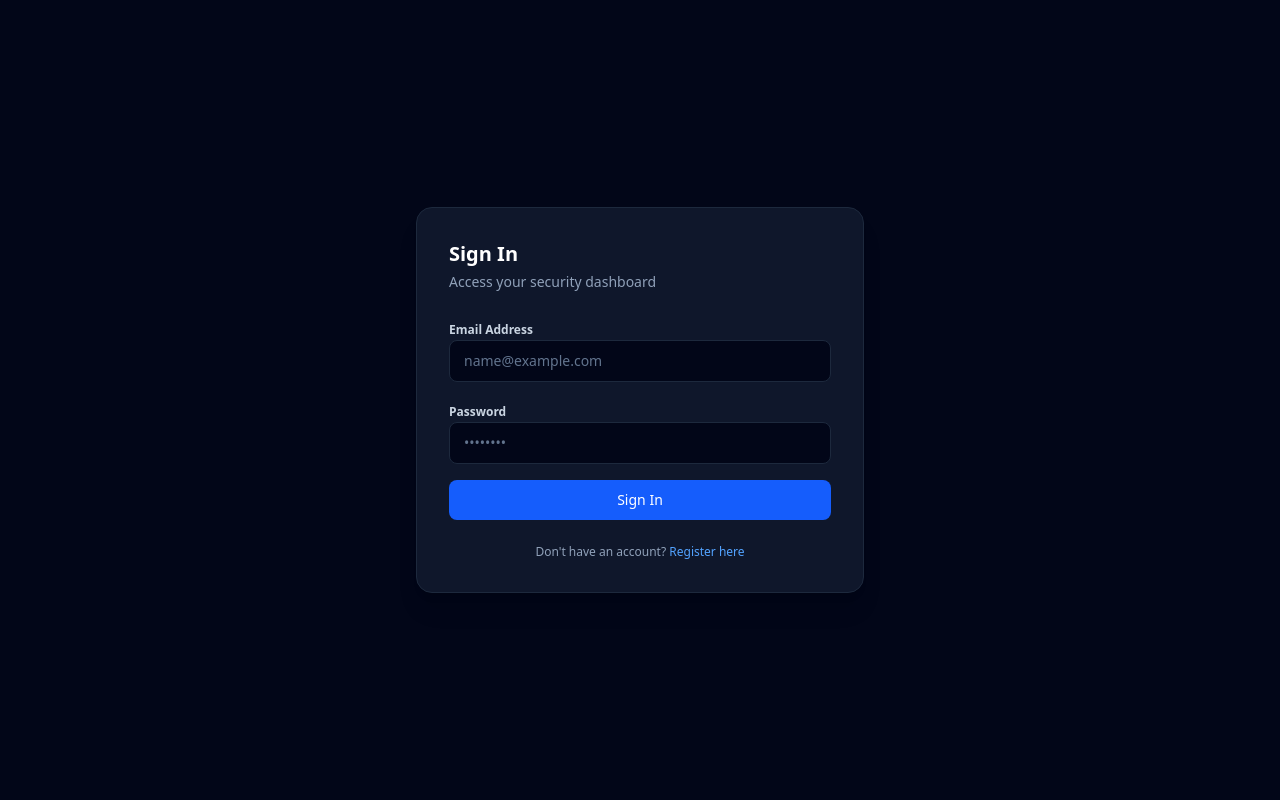
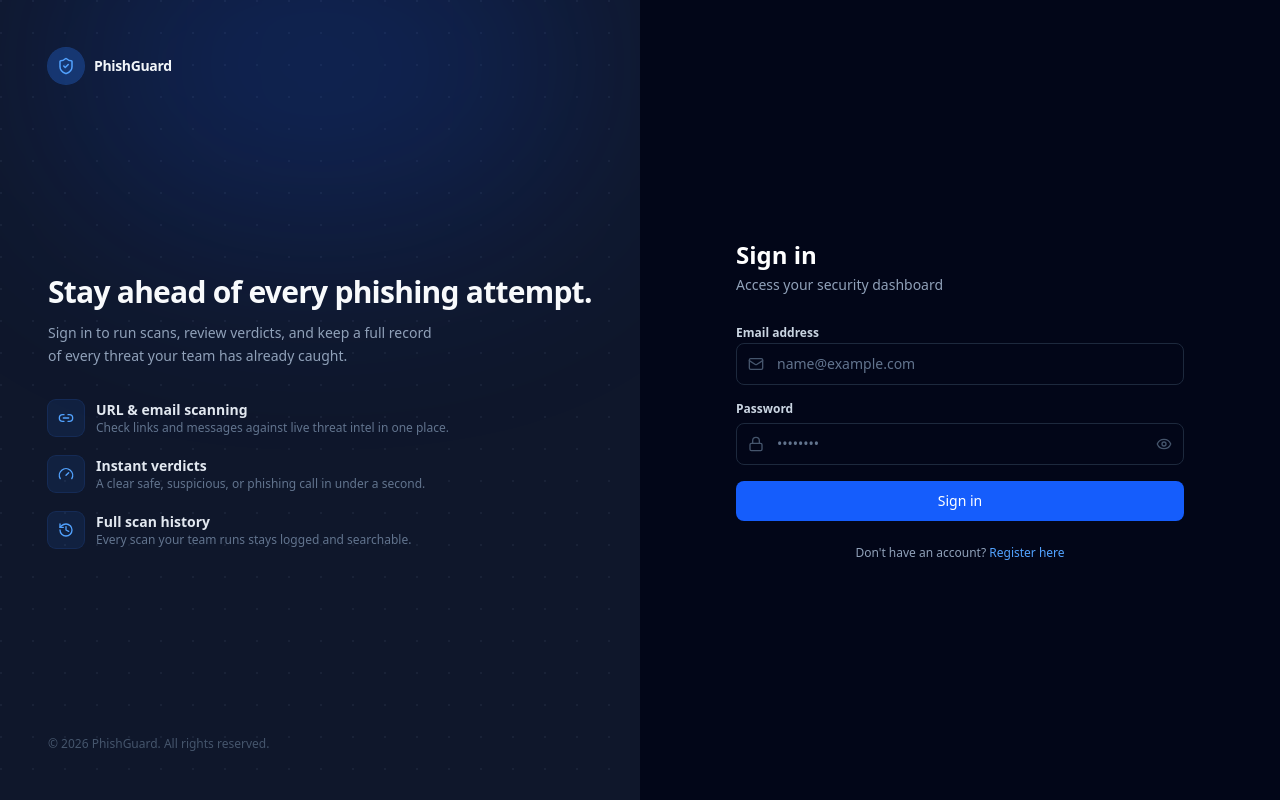
Before and after one commit to Ayusht20/phishing_detection, a Next.js app in the folder frontend/: page /login in a window 1280 px wide. Built offline with nearby package versions, Linux system fonts and the light colour scheme; no server answers.

Commit message:
Updated the UI of login page

```diff
--- a/frontend/src/app/login/page.js
+++ b/frontend/src/app/login/page.js
@@ -1,17 +1,123 @@
 'use client';
 
-import { useState } from 'react';
-import { useRouter } from 'next/navigation';
+import { useState, useEffect } from 'react';
+import { useRouter, useSearchParams } from 'next/navigation';
 import Link from 'next/link';
+import {
+  ShieldCheck,
+  Mail,
+  Lock,
+  Eye,
+  EyeOff,
+  Loader2,
+  AlertTriangle,
+  CheckCircle2,
+  Link2,
+  Gauge,
+  History,
+} from 'lucide-react';
 import api from '../../services/api';
 import { ENDPOINTS } from '../../constants/apiEndpoints';
+
+const VALUE_PROPS = [
+  {
+    title: 'URL & email scanning',
+    description: 'Check links and messages against live threat intel in one place.',
+    Icon: Link2,
+  },
+  {
+    title: 'Instant verdicts',
+    description: 'A clear safe, suspicious, or phishing call in under a second.',
+    Icon: Gauge,
+  },
+  {
+    title: 'Full scan history',
+    description: 'Every scan your team runs stays logged and searchable.',
+    Icon: History,
+  },
+];
+
+function RadarMark({ className = 'h-9 w-9' }) {
+  return (
+    <div className={`relative flex items-center justify-center ${className}`}>
+      <span className="absolute inline-flex h-full w-full animate-ping rounded-full bg-blue-500/20" />
+      <div className="relative flex h-full w-full items-center justify-center rounded-full bg-blue-500/10 ring-1 ring-blue-500/30">
+        <ShieldCheck className="h-1/2 w-1/2 text-blue-400" />
+      </div>
+    </div>
+  );
+}
+
+function BrandPanel() {
+  return (
+    <div className="relative hidden overflow-hidden bg-slate-900 lg:flex lg:w-1/2 lg:flex-col lg:justify-between">
+      <div
+        className="pointer-events-none absolute inset-0 opacity-[0.12]"
+        style={{
+          backgroundImage:
+            'radial-gradient(circle at 1px 1px, rgb(100 116 139) 1px, transparent 0)',
+          backgroundSize: '32px 32px',
+        }}
+      />
+      <div className="pointer-events-none absolute -top-24 left-1/2 h-80 w-[32rem] -translate-x-1/2 rounded-full bg-blue-600/20 blur-[110px]" />
+
+      <div className="relative px-12 pt-12">
+        <div className="flex items-center gap-2.5">
+          <RadarMark className="h-9 w-9" />
+          <span className="text-sm font-bold tracking-tight text-slate-100">
+            PhishGuard
+          </span>
+        </div>
+      </div>
+
+      <div className="relative px-12">
+        <h1 className="text-3xl font-bold leading-tight tracking-tight text-slate-50">
+          Stay ahead of every phishing attempt.
+        </h1>
+        <p className="mt-3 max-w-sm text-sm leading-relaxed text-slate-400">
+          Sign in to run scans, review verdicts, and keep a full record of every
+          threat your team has already caught.
+        </p>
+
+        <ul className="mt-8 space-y-5">
+          {VALUE_PROPS.map(({ title, description, Icon }) => (
+            <li key={title} className="flex gap-3">
+              <div className="flex h-9 w-9 flex-shrink-0 items-center justify-center rounded-lg bg-blue-500/10 ring-1 ring-blue-500/20">
+                <Icon className="h-4 w-4 text-blue-400" />
+              </div>
+              <div>
+                <p className="text-sm font-semibold text-slate-200">{title}</p>
+                <p className="text-xs text-slate-500">{description}</p>
+              </div>
+            </li>
+          ))}
+        </ul>
+      </div>
+
+      <div className="relative px-12 pb-12">
+        <p className="text-xs text-slate-600">
+          © {new Date().getFullYear()} PhishGuard. All rights reserved.
+        </p>
+      </div>
+    </div>
+  );
+}
 
 export default function Login() {
   const [email, setEmail] = useState('');
   const [password, setPassword] = useState('');
+  const [showPassword, setShowPassword] = useState(false);
   const [error, setError] = useState('');
+  const [justRegistered, setJustRegistered] = useState(false);
   const [loading, setLoading] = useState(false);
   const router = useRouter();
+  const searchParams = useSearchParams();
+
+  useEffect(() => {
+    if (searchParams.get('registered') === '1') {
+      setJustRegistered(true);
+    }
+  }, [searchParams]);
 
   const handleSubmit = async (e) => {
     e.preventDefault();
@@ -21,8 +127,6 @@ export default function Login() {
     try {
       const res = await api.post(ENDPOINTS.AUTH.LOGIN, { email, password });
 
-  console.log("LOGIN RESPONSE DATA:", res.data); // <--- Add this log
-
       const { access_token, name, role } = res.data;
 
       localStorage.setItem('token', access_token);
@@ -30,8 +134,6 @@ export default function Login() {
       if (role) {
         localStorage.setItem('userRole', role);
       }
-
-  alert("Detected role: " + role); // <--- Add this quick alert
 
       if (role === 'admin') {
         router.push('/admin/dashboard');
@@ -46,50 +148,96 @@ export default function Login() {
   };
 
   return (
-    <main className="min-h-screen bg-slate-950 text-slate-100 flex items-center justify-center p-6">
-      <div className="max-w-md w-full bg-slate-900 border border-slate-800 rounded-2xl p-8 shadow-xl space-y-6">
+    <main className="flex min-h-screen bg-slate-950 text-slate-100">
+      <BrandPanel />
+
+      <div className="flex w-full items-center justify-center p-6 lg:w-1/2">
+        <div className="w-full max-w-md space-y-6">
+          <div className="mb-2 flex items-center gap-2.5 lg:hidden">
+            <RadarMark className="h-8 w-8" />
+            <span className="text-sm font-bold tracking-tight text-slate-100">
+              PhishGuard
+            </span>
+          </div>
+
           <div className="space-y-1">
-          <h2 className="text-xl font-bold text-white">Sign In</h2>
+            <h2 className="text-2xl font-bold text-white">Sign in</h2>
             <p className="text-sm text-slate-400">Access your security dashboard</p>
           </div>
 
+          {justRegistered && (
+            <div className="flex items-start gap-2 rounded-lg border border-emerald-800 bg-emerald-950/60 p-3 text-sm text-emerald-300">
+              <CheckCircle2 className="mt-0.5 h-4 w-4 flex-shrink-0" />
+              <span>Account created. Sign in to get started.</span>
+            </div>
+          )}
+
           {error && (
-          <div className="p-3 bg-red-950/60 border border-red-800 text-red-300 rounded-lg text-sm">
-            {error}
+            <div className="flex items-start gap-2 rounded-lg border border-red-800 bg-red-950/60 p-3 text-sm text-red-300">
+              <AlertTriangle className="mt-0.5 h-4 w-4 flex-shrink-0" />
+              <span>{error}</span>
             </div>
           )}
 
           <form onSubmit={handleSubmit} className="space-y-4">
             <div className="space-y-1.5">
-            <label className="text-xs font-semibold text-slate-300">Email Address</label>
+              <label className="text-xs font-semibold text-slate-300">
+                Email address
+              </label>
+              <div className="relative">
+                <Mail className="pointer-events-none absolute left-3 top-1/2 h-4 w-4 -translate-y-1/2 text-slate-600" />
                 <input
                   type="email"
                   required
+                  autoComplete="email"
                   value={email}
                   onChange={(e) => setEmail(e.target.value)}
                   placeholder="name@example.com"
-              className="w-full px-3.5 py-2.5 bg-slate-950 border border-slate-800 rounded-lg text-sm text-white placeholder-slate-500 focus:outline-none focus:border-blue-500 transition"
+                  className="w-full rounded-lg border border-slate-800 bg-slate-950 py-2.5 pl-10 pr-3.5 text-sm text-white placeholder-slate-500 transition focus:border-blue-500 focus:outline-none"
                 />
+              </div>
             </div>
 
             <div className="space-y-1.5">
-            <label className="text-xs font-semibold text-slate-300">Password</label>
+              <div className="flex items-center justify-between">
+                <label className="text-xs font-semibold text-slate-300">
+                  Password
+                </label>
+
+              </div>
+              <div className="relative">
+                <Lock className="pointer-events-none absolute left-3 top-1/2 h-4 w-4 -translate-y-1/2 text-slate-600" />
                 <input
-              type="password"
+                  type={showPassword ? 'text' : 'password'}
                   required
+                  autoComplete="current-password"
                   value={password}
                   onChange={(e) => setPassword(e.target.value)}
                   placeholder="••••••••"
-              className="w-full px-3.5 py-2.5 bg-slate-950 border border-slate-800 rounded-lg text-sm text-white placeholder-slate-500 focus:outline-none focus:border-blue-500 transition"
+                  className="w-full rounded-lg border border-slate-800 bg-slate-950 py-2.5 pl-10 pr-10 text-sm text-white placeholder-slate-500 transition focus:border-blue-500 focus:outline-none"
                 />
+                <button
+                  type="button"
+                  onClick={() => setShowPassword((v) => !v)}
+                  className="absolute right-3 top-1/2 -translate-y-1/2 text-slate-600 transition-colors hover:text-slate-300"
+                  aria-label={showPassword ? 'Hide password' : 'Show password'}
+                >
+                  {showPassword ? (
+                    <EyeOff className="h-4 w-4" />
+                  ) : (
+                    <Eye className="h-4 w-4" />
+                  )}
+                </button>
+              </div>
             </div>
 
             <button
               type="submit"
               disabled={loading}
-            className="w-full py-2.5 px-4 bg-blue-600 hover:bg-blue-500 disabled:bg-blue-800/60 text-white rounded-lg font-medium text-sm transition"
+              className="flex w-full items-center justify-center gap-2 rounded-lg bg-blue-600 px-4 py-2.5 text-sm font-medium text-white transition hover:bg-blue-500 disabled:cursor-not-allowed disabled:bg-blue-800/60"
             >
-            {loading ? 'Authenticating...' : 'Sign In'}
+              {loading && <Loader2 className="h-4 w-4 animate-spin" />}
+              {loading ? 'Authenticating…' : 'Sign in'}
             </button>
           </form>
 
@@ -100,6 +248,7 @@ export default function Login() {
             </Link>
           </p>
         </div>
+      </div>
     </main>
   );
 }
```
Lines whose indentation alone changed are shown as unchanged.
